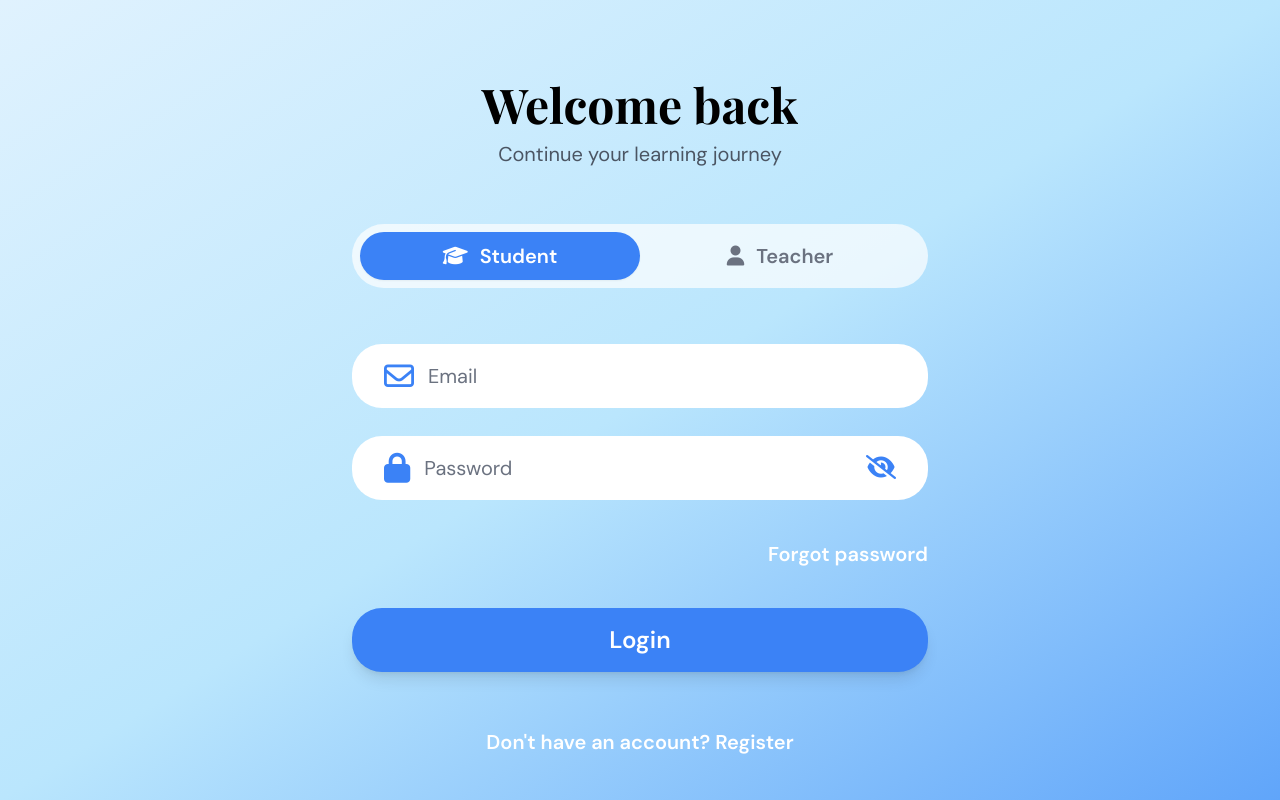
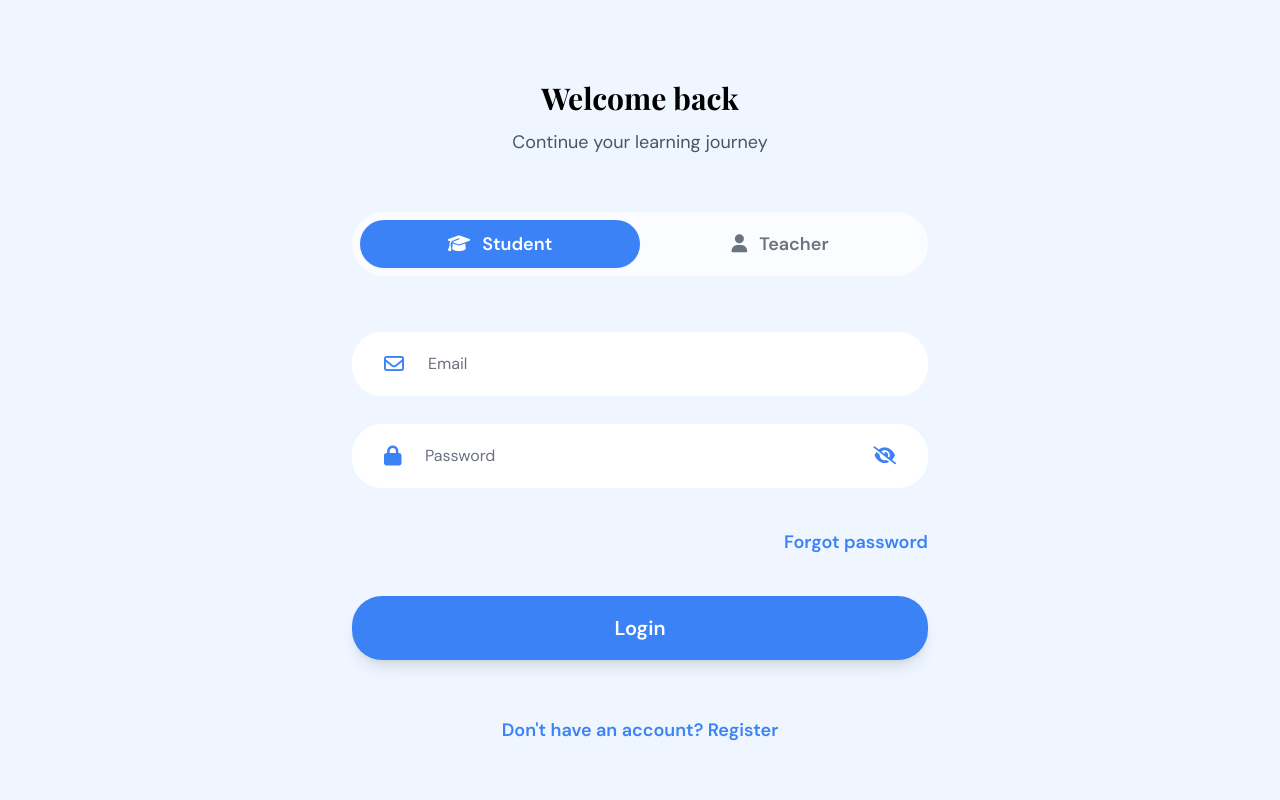
Before and after one commit to sakinatuba145/online-shop, a plain HTML site: page login/login.html in a window 1280 px wide. Drawn offline with nearby package versions, Linux system fonts and the light colour scheme.

Commit message:
created login branch

```diff
--- a/login/login.html
+++ b/login/login.html
@@ -35,18 +35,18 @@
     </style>
 </head>
 
-<body class="min-h-screen bg-gradient-to-br from-sky-100 via-sky-200 to-blue-400">
+<body class="min-h-screen bg-blue-50">
 
     <main class="min-h-screen px-5 py-10">
 
         <!-- Header -->
         <section class="text-center pt-10">
 
-            <h1 class="title-font text-5xl font-bold text-black">
+            <h1 class="title-font text-3xl font-bold text-black">
                 Welcome back
             </h1>
 
-            <p class="mt-3 text-xl text-gray-600">
+            <p class="mt-3 text-lg text-gray-600">
                 Continue your learning journey
             </p>
 
@@ -62,7 +62,7 @@
                 <button
                     id="studentBtn"
                     onclick="selectRole('student')"
-                    class="flex-1 h-12 rounded-[25px] bg-blue-500 text-white flex items-center justify-center gap-3 text-xl font-semibold shadow-sm"
+                    class="flex-1 h-12 rounded-[25px] bg-blue-500 text-white flex items-center justify-center gap-3 text-lg font-semibold shadow-sm"
                 >
                     <i class="fa-solid fa-graduation-cap"></i>
                     Student
@@ -72,7 +72,7 @@
                 <button
                     id="teacherBtn"
                     onclick="selectRole('teacher')"
-                    class="flex-1 h-12 rounded-[25px] text-gray-500 flex items-center justify-center gap-3 text-xl font-semibold"
+                    class="flex-1 h-12 rounded-[25px] text-gray-500 flex items-center justify-center gap-3 text-lg font-semibold"
                 >
                     <i class="fa-solid fa-user"></i>
                     Teacher
@@ -89,12 +89,12 @@
             <!-- Email -->
             <div class="h-16 bg-white rounded-[30px] flex items-center px-8">
 
-                <i class="fa-regular fa-envelope text-blue-500 text-3xl w-12"></i>
+                <i class="fa-regular fa-envelope text-blue-500 text-xl w-12"></i>
 
                 <input
                     type="email"
                     placeholder="Email"
-                    class="w-full outline-none bg-transparent text-xl text-gray-700 placeholder-gray-500"
+                    class="w-full outline-none bg-transparent text-base text-gray-700 placeholder-gray-500"
                 >
 
             </div>
@@ -103,19 +103,19 @@
             <!-- Password -->
             <div class="h-16 bg-white rounded-[30px] flex items-center px-8 mt-7">
 
-                <i class="fa-solid fa-lock text-blue-500 text-3xl w-12"></i>
+                <i class="fa-solid fa-lock text-blue-500 text-xl w-12"></i>
 
                 <input
                     id="password"
                     type="password"
                     placeholder="Password"
-                    class="w-full outline-none bg-transparent text-xl text-gray-700 placeholder-gray-500"
+                    class="w-full outline-none bg-transparent text-base text-gray-700 placeholder-gray-500"
                 >
 
                 <button
                     type="button"
                     onclick="togglePassword()"
-                    class="text-blue-500 text-2xl ml-3"
+                    class="text-blue-500 text-lg ml-3"
                 >
                     <i id="eyeIcon" class="fa-solid fa-eye-slash"></i>
                 </button>
@@ -128,7 +128,7 @@
 
                 <a
                     href="forget_password.html"
-                    class="text-white text-xl font-semibold hover:underline"
+                    class="text-blue-500 text-lg font-semibold hover:underline"
                 >
                     Forgot password
                 </a>
@@ -137,14 +137,14 @@
             <!-- Login -->
             <button
                 type="submit"
-                class="w-full h-16 mt-10 rounded-[30px] bg-blue-500 hover:bg-blue-600 transition text-white text-2xl font-semibold shadow-lg"
+                class="w-full h-16 mt-10 rounded-[30px] bg-blue-500 hover:bg-blue-600 transition text-white text-xl font-semibold shadow-lg"
             >
                 Login
             </button>
 
 
             <!-- Register -->
-            <p class="text-center text-white text-xl font-semibold mt-14">
+            <p class="text-center text-blue-500 text-lg font-semibold mt-14">
 
                 Don't have an account?
 
```
Also changed, not shown: login/forget_password.html (+7 -7 lines), login/register.html (+18 -16 lines), services/shopping.html (+1 -1 lines).
